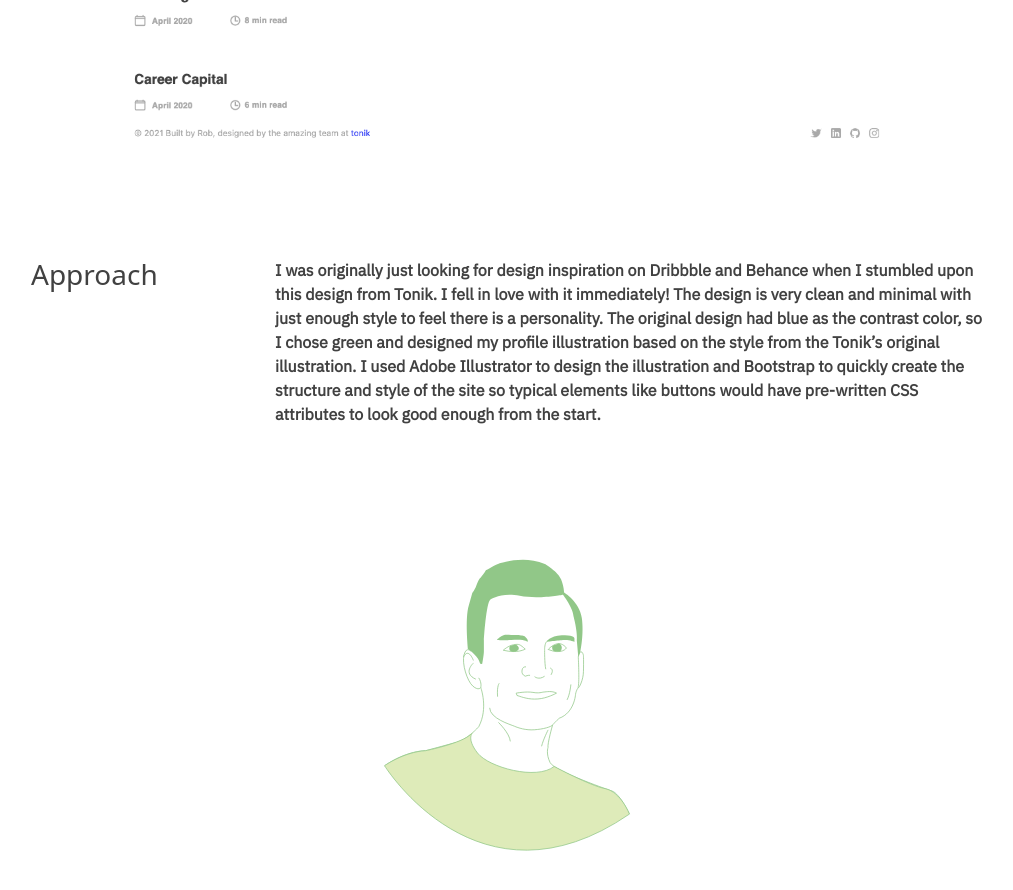
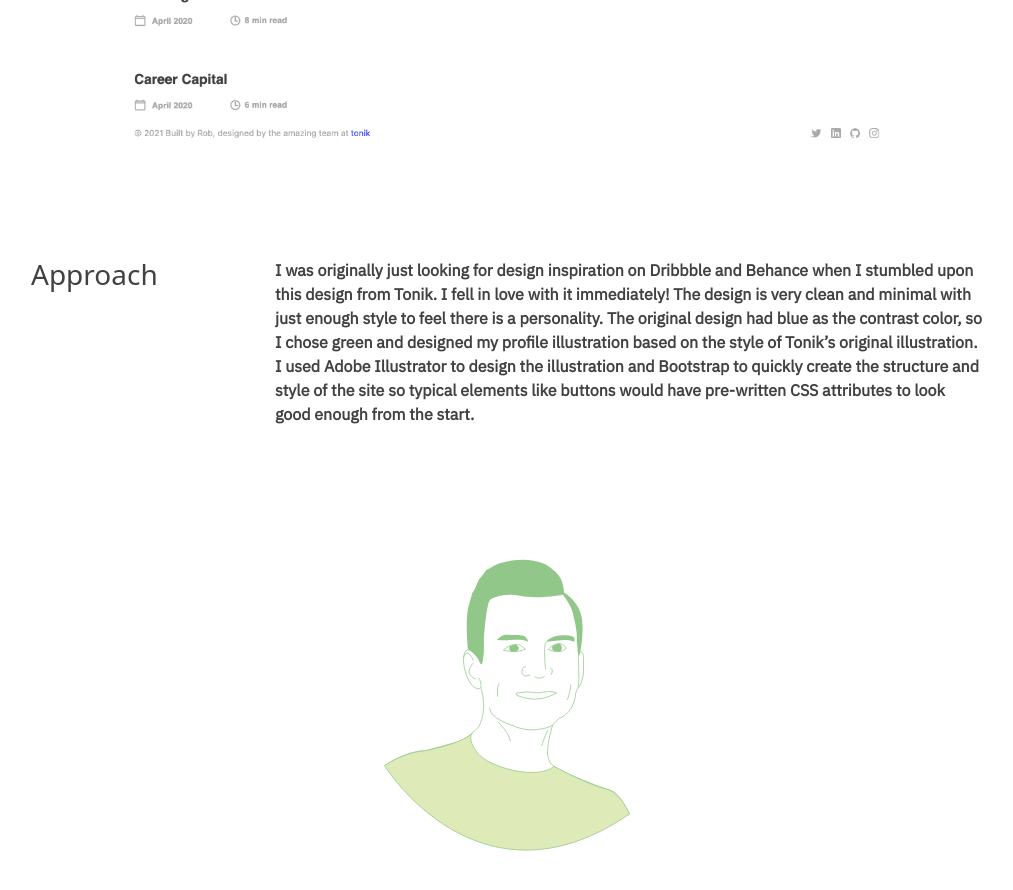
Before and after one commit to robwdudley/robwdudley.github.io, a Jekyll site: the page built from dudley-io.md, in a window 1280 px wide and 900 px high, scrolled down 749 px. Shown: the top 890 px of the window, without its empty margins (133-1146 px from the left). Built offline with Jekyll 4.4.1, drawn with Linux system fonts in a browser that asks for light colours.

Commit message:
Update dudley-io.md

```diff
--- a/dudley-io.md
+++ b/dudley-io.md
@@ -26,7 +26,7 @@ permalink: /dudley-io
       <h3>Approach</h3><br>
     </div>
     <div class="col-9">
-      <p>I was originally just looking for design inspiration on Dribbble and Behance when I stumbled upon this design from Tonik. I fell in love with it immediately! The design is very clean and minimal with just enough style to feel there is a personality. The original design had blue as the contrast color, so I chose green and designed my profile illustration based on the style from the Tonik’s original illustration. I used Adobe Illustrator to design the illustration and Bootstrap to quickly create the structure and style of the site so typical elements like buttons would have pre-written CSS attributes to look good enough from the start.</p>
+      <p>I was originally just looking for design inspiration on Dribbble and Behance when I stumbled upon this design from Tonik. I fell in love with it immediately! The design is very clean and minimal with just enough style to feel there is a personality. The original design had blue as the contrast color, so I chose green and designed my profile illustration based on the style of Tonik’s original illustration. I used Adobe Illustrator to design the illustration and Bootstrap to quickly create the structure and style of the site so typical elements like buttons would have pre-written CSS attributes to look good enough from the start.</p>
     </div>
   </div>
 
```
